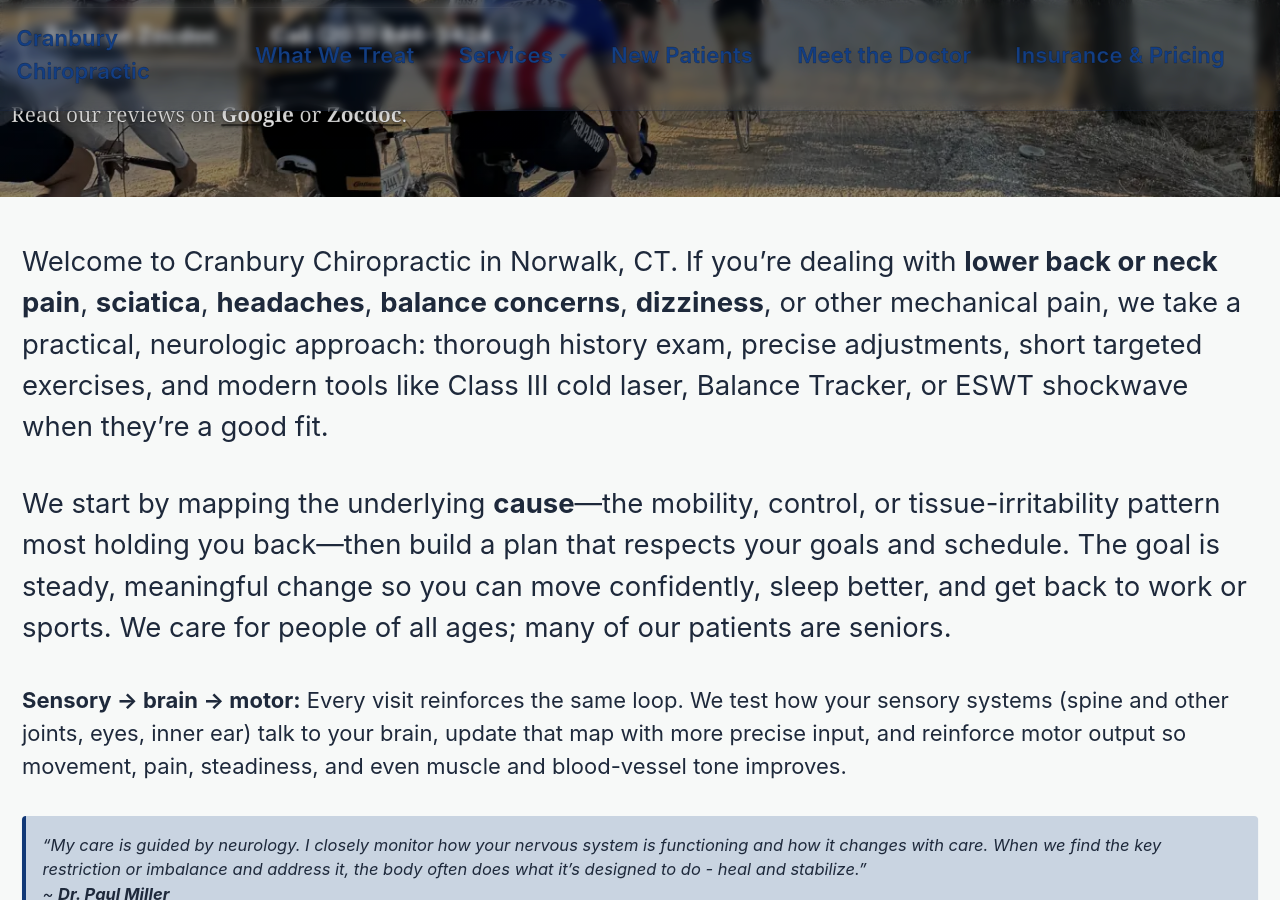
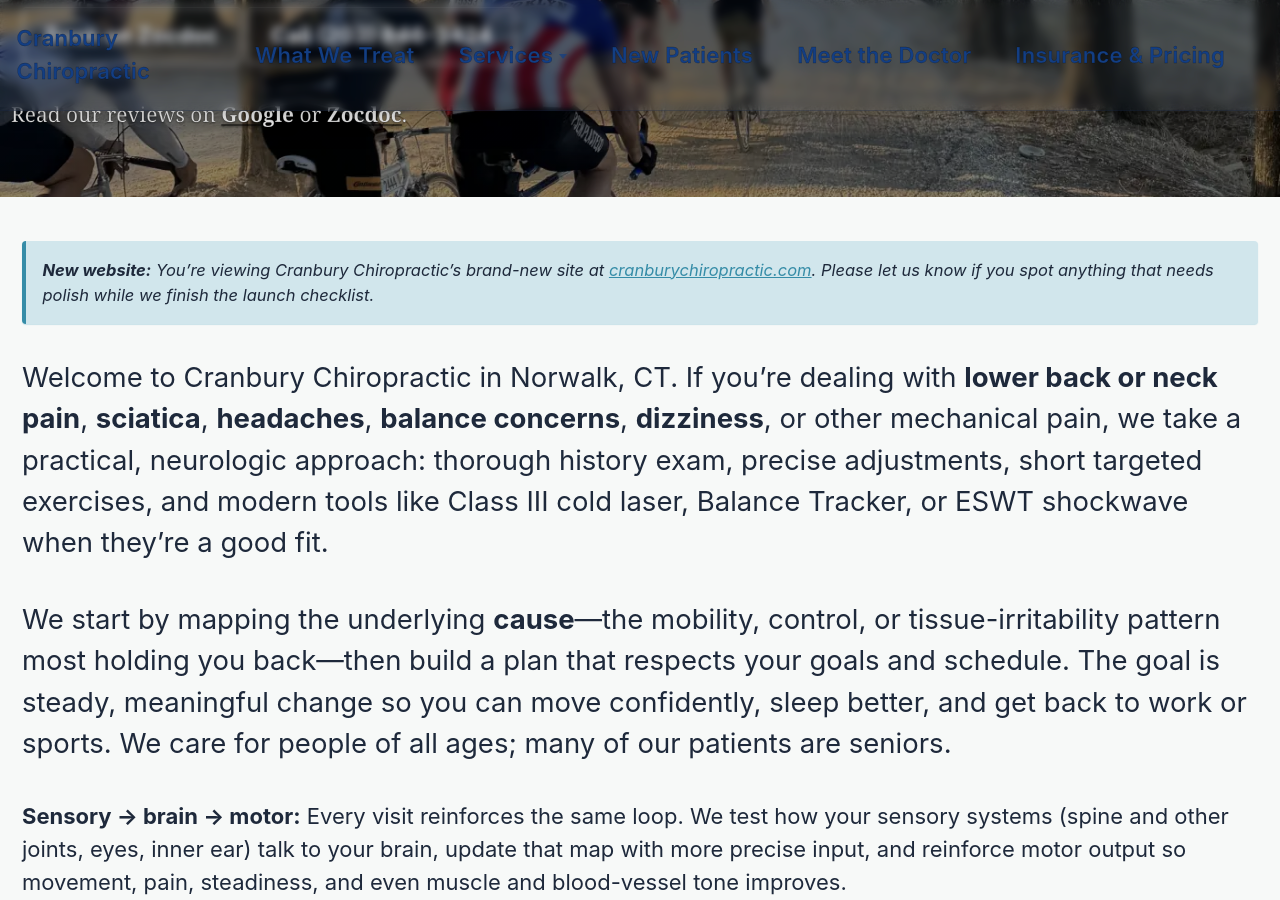
Before and after one commit to millerms/CranburyChiropractic, a Jekyll site: the page built from index.md, in a window 1280 px wide and 900 px high, scrolled down 493 px. Built offline with Jekyll 4.4.1, drawn with Linux system fonts in a browser that asks for light colours; cached includes are drawn as plain includes; the list of posts is cut into pages by our own code; part of the change alters nothing that is shown.

Commit message:
type(site): prep production launch
Body:
- Why: ready the site for cranburychiropractic.com and add GA tracking hooks
- What: set canonical domain/baseurl, add homepage launch banner, and wire google-gtag config with a guard
- How: updated _config.yml, homepage markdown, and analytics include so scripts only load when a GA ID exists
- Notes: GA activates after inserting your GA4 Measurement ID and running a production build

Footer:
BREAKING CHANGE: none
Refs: #<issue-id>

```diff
--- a/_config.yml
+++ b/_config.yml
@@ -7,8 +7,8 @@ minimal_mistakes_skin: "custom"
 locale: en-US
 title: "Cranbury Chiropractic"
 description: "Evidence-based chiropractic care in Fairfield County, CT."
-url: "https://millerms.github.io"  # production URL (can be your GitHub Pages URL while testing)
-baseurl: "/CranburyChiropractic"                             # empty means the site is served at the domain root
+url: "https://cranburychiropractic.com"
+baseurl: ""                             # empty means the site is served at the domain root
 
 tagline: "Cranbury Chiropractic Center, LLC"
 # Use for Open Graph/Twitter cards and favicon fallbacks
@@ -70,6 +70,12 @@ keywords:
   - Instability
   - Whiplash
   - Auto Accident
+
+analytics:
+  provider: "google-gtag"
+  google:
+    tracking_id: "G-DNM0EDLTF4"
+    anonymize_ip: true
 
 # LocalBusiness / Organization schema (used by _includes/head/custom.html)
 # Fill or adjust these fields to emit JSON-LD in <head>.
--- a/_includes/analytics.html
+++ b/_includes/analytics.html
@@ -1,4 +1,14 @@
+{% assign analytics_allowed = false %}
 {% if jekyll.environment == 'production' and site.analytics.provider and page.analytics != false %}
+  {% assign analytics_allowed = true %}
+  {% if site.analytics.provider contains 'google' %}
+    {% unless site.analytics.google and site.analytics.google.tracking_id %}
+      {% assign analytics_allowed = false %}
+    {% endunless %}
+  {% endif %}
+{% endif %}
+
+{% if analytics_allowed %}
 
 {% case site.analytics.provider %}
 {% when "google" %}
--- a/index.md
+++ b/index.md
@@ -70,6 +70,9 @@ feature_row:
     btn_label: "Explore shockwave care"
     btn_class: "btn--primary"
 ---
+
+> **New website:** You're viewing Cranbury Chiropractic's brand-new site at [cranburychiropractic.com](https://cranburychiropractic.com). Please let us know if you spot anything that needs polish while we finish the launch checklist.
+{: .notice--info .launch-note }
 
 
 <div class="page__lead" markdown="1">
```
